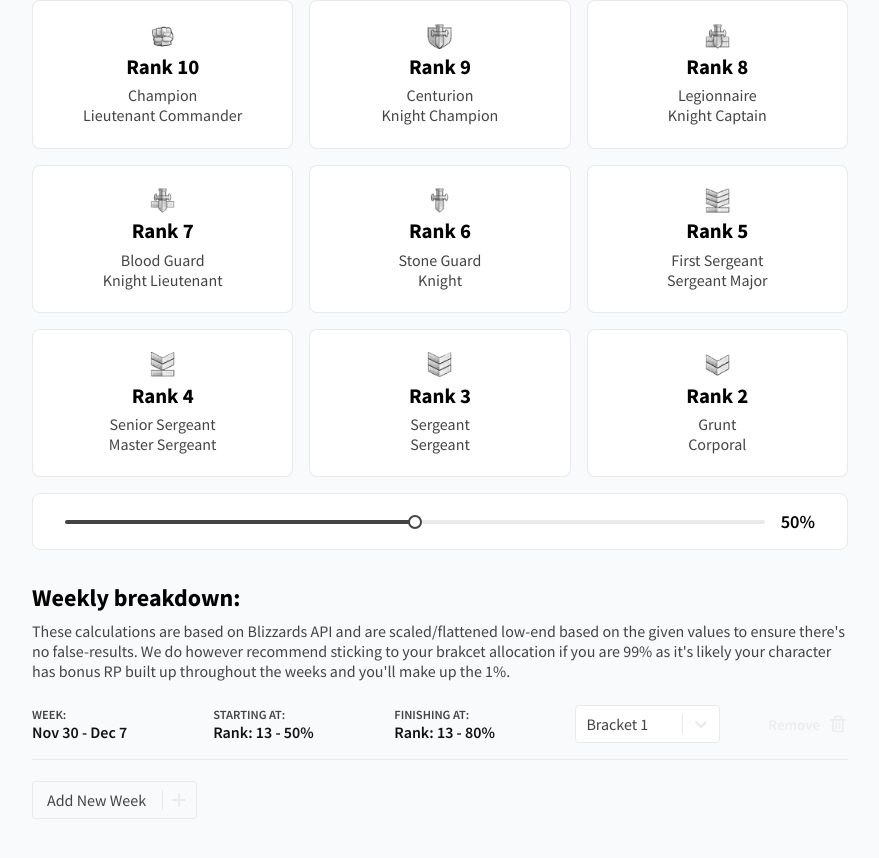
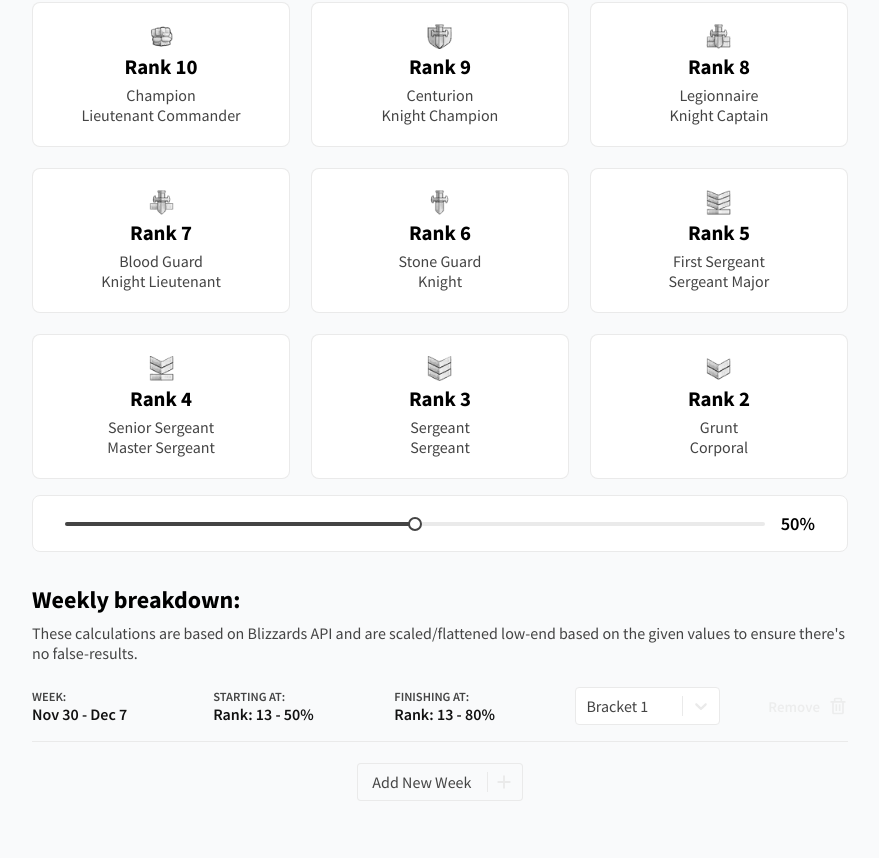
Before and after one commit to Xnw1k/SoM_Ranker_PUB, a React (Create React App) app: page / in a window 1280 px wide. Shown: the part 402-1260 px from the top of the page, without its empty margins (200-1079 px from the left). Built offline with nearby package versions, Linux system fonts and the light colour scheme.

Commit message:
update button

```diff
--- a/src/App.scss
+++ b/src/App.scss
@@ -64,12 +64,12 @@ body {
   display: grid;
   grid-template-columns: repeat(3, 1fr);
   grid-template-rows: repeat(3, auto);
-  grid-gap: 1em;
+  grid-gap: 1.3em;
 }
 
 .grid-item {
   box-shadow: (rgba(0, 0, 0, 0.05%) 0px 5px 10px);
-  padding: 1.4rem 1rem;
+  padding: 1.3rem 0;
   display: flex;
   align-items: center;
   justify-content: center;
--- a/src/components/Weeks.tsx
+++ b/src/components/Weeks.tsx
@@ -14,13 +14,12 @@ export const Weeks: React.FC = () => {
         <Title>Weekly breakdown:</Title>
         <p style={{ marginTop: "-.5rem", marginBottom: ".5rem" }}>
           These calculations are based on Blizzards API and are scaled/flattened low-end based on the given values to ensure there's no false-results.
-          We do however recommend sticking to your brakcet allocation if you are 99% as it's likely your character has bonus RP built up throughout
-          the weeks and you'll make up the 1%.
         </p>
         {weeks.map((week, index) => (
           <WeekRow key={index} week={week} index={index} />
         ))}
       </div>
+      <div style={{ display: "flex", alignItems: "center", justifyContent: "center" }}>
         <div className="btn" onClick={() => setBracket(0)}>
           <p>Add New Week</p>
           <aside>
@@ -29,6 +28,7 @@ export const Weeks: React.FC = () => {
             </div>
           </aside>
         </div>
+      </div>
     </>
   );
 };
```
Lines whose indentation alone changed are shown as unchanged.
